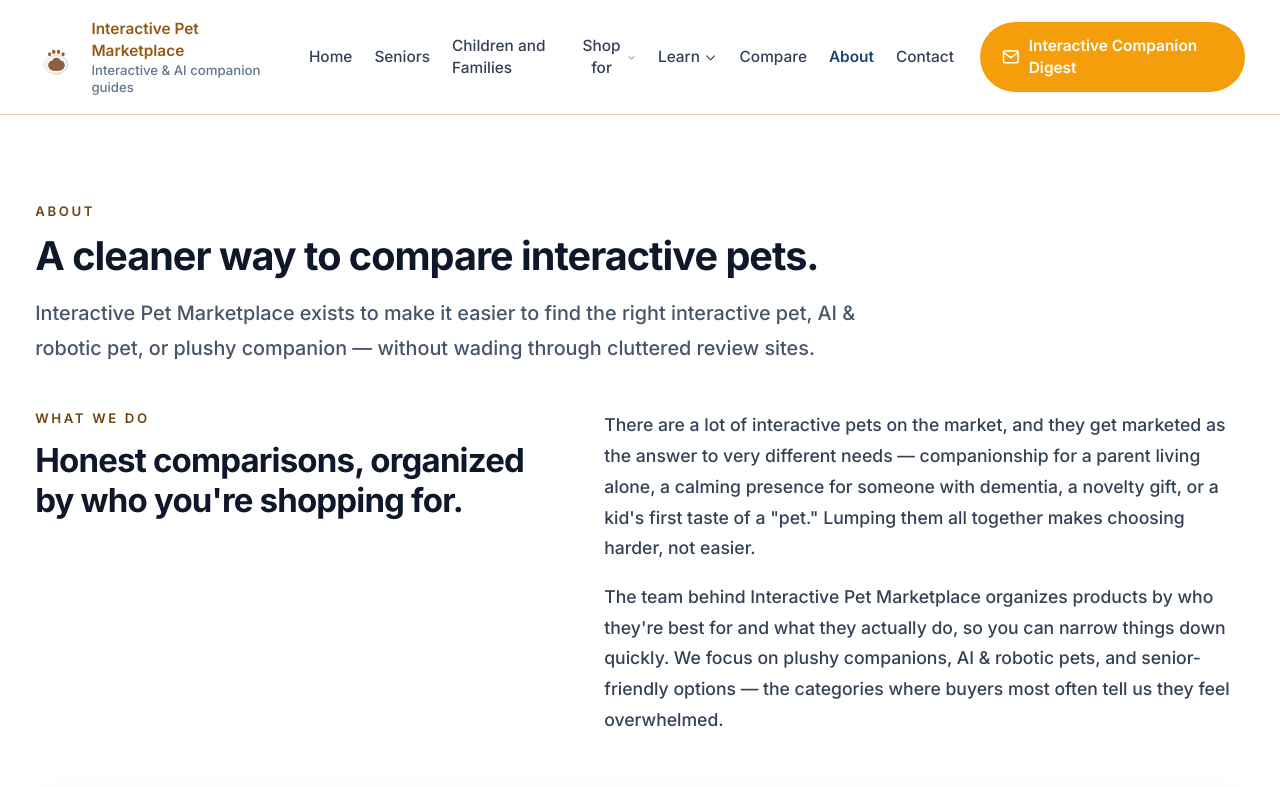
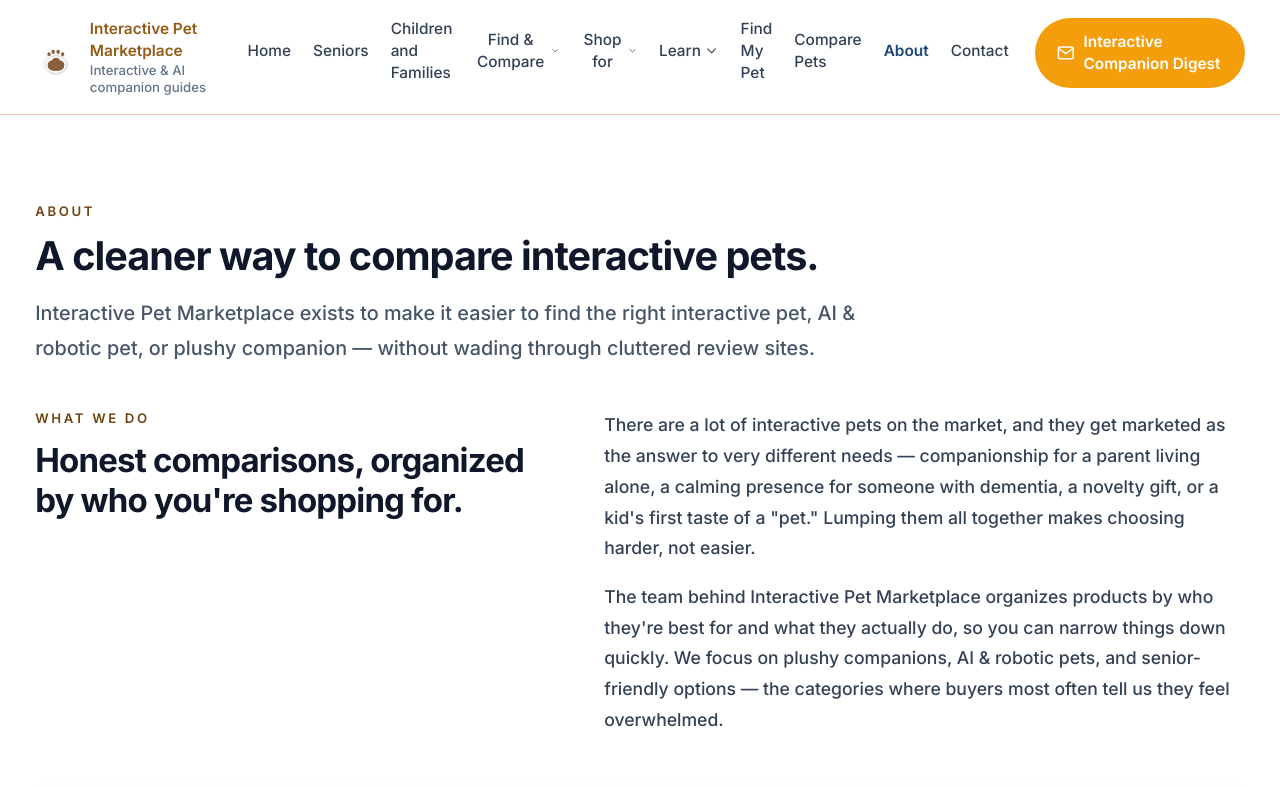
Before and after one commit to timsthomasson-cpu/Interactive-Pet-Marketplace, a Next.js app: page /about in a window 1280 px wide. Shown: the top 787 px of the page. Built offline with nearby package versions, Linux system fonts and the light colour scheme.

Commit message:
Warm golden redesign, product images, layout cleanup

```diff
--- a/app/find-your-pet/page.tsx
+++ b/app/find-your-pet/page.tsx
@@ -1,3 +1,4 @@
+import { PageShell } from "@/components/layout";
 import { PetWizard } from "@/components/pet-wizard";
 
 export const metadata = {
@@ -6,5 +7,9 @@ export const metadata = {
 };
 
 export default function FindYourPetPage() {
-  return <PetWizard />;
+  return (
+    <PageShell>
+      <PetWizard />
+    </PageShell>
+  );
 }
--- a/components/homepage-sections.tsx
+++ b/components/homepage-sections.tsx
@@ -204,7 +204,7 @@ export function HomepageHero() {
             <div className="mt-7 flex flex-col gap-4">
               {/* Shop Our Top Picks — same size, outlined style */}
               <Link
-                href="#"
+                href="/all-best-for-rankings"
                 className="inline-flex w-full lg:w-[500px] min-h-[60px] lg:h-[120px] shrink-0 items-center gap-3 lg:gap-5 rounded-xl border-2 border-trust-500 bg-white px-5 lg:px-8 py-4 lg:py-0 text-2xl lg:text-4xl font-bold text-trust-500 shadow-soft transition hover:-translate-y-0.5 hover:bg-trust-50"
               >
                 <svg viewBox="0 0 24 24" fill="currentColor" stroke="none" className="h-8 w-8 lg:h-12 lg:w-12 shrink-0">
--- a/components/layout.tsx
+++ b/components/layout.tsx
@@ -15,7 +15,8 @@ const shopForNav = [
   { href:"/premium-picks", label:"Premium Picks" }
 ];
 const tailNav = [
-  { href:"/compare", label:"Compare" },
+  { href:"/find-your-pet", label:"Find My Pet" },
+  { href:"/compare", label:"Compare Pets" },
   { href:"/about", label:"About" },
   { href:"/contact", label:"Contact" }
 ];
@@ -155,6 +156,69 @@ function LearnDropdown() {
   );
 }
 
+
+const findCompareNav = [
+  { href: "/find-your-pet", label: "Find My Pet" },
+  { href: "/compare",       label: "Compare Pets" },
+];
+
+function FindCompareDropdown() {
+  const [open, setOpen] = useState(false);
+  const ref = useRef<HTMLDivElement>(null);
+  const pathname = usePathname();
+  const containsActive = findCompareNav.some((item) => pathname.startsWith(item.href));
+
+  useEffect(() => {
+    function handleClickOutside(event: MouseEvent) {
+      if (ref.current && !ref.current.contains(event.target as Node)) setOpen(false);
+    }
+    function handleEscape(event: KeyboardEvent) {
+      if (event.key === "Escape") setOpen(false);
+    }
+    if (open) {
+      document.addEventListener("mousedown", handleClickOutside);
+      document.addEventListener("keydown", handleEscape);
+    }
+    return () => {
+      document.removeEventListener("mousedown", handleClickOutside);
+      document.removeEventListener("keydown", handleEscape);
+    };
+  }, [open]);
+
+  return (
+    <div ref={ref} className="relative">
+      <button onClick={() => setOpen(!open)} aria-expanded={open} aria-haspopup="true"
+        className={`flex items-center gap-1 text-sm transition hover:text-brand-700 ${
+          containsActive ? "font-semibold text-trust-700" : "font-medium text-slate-700"
+        }`}>
+        Find &amp; Compare
+        <svg className={`h-3 w-3 transition-transform ${open ? "rotate-180" : ""}`} fill="none" stroke="currentColor" viewBox="0 0 24 24">
+          <path strokeLinecap="round" strokeLinejoin="round" strokeWidth="2" d="M19 9l-7 7-7-7" />
+        </svg>
+      </button>
+      {open && (
+        <div className="absolute left-1/2 top-full z-50 mt-2 w-48 -translate-x-1/2">
+          <div className="rounded-xl border border-slate-200 bg-white py-2 shadow-soft">
+            {findCompareNav.map((item) => {
+              const active = pathname === item.href;
+              return (
+                <Link key={item.href} href={item.href} onClick={() => setOpen(false)}
+                  aria-current={active ? "page" : undefined}
+                  className={`block px-4 py-2 text-sm ${
+                    active ? "bg-trust-50 font-semibold text-trust-700"
+                           : "text-slate-700 hover:bg-trust-50 hover:text-trust-700"
+                  }`}>
+                  {item.label}
+                </Link>
+              );
+            })}
+          </div>
+        </div>
+      )}
+    </div>
+  );
+}
+
 export function SiteHeader() {
   const allMobileNav = [
     { href:"/", label:"Home" },
@@ -193,7 +257,7 @@ export function SiteHeader() {
 
   return (
     <header ref={headerRef} className="sticky top-0 z-40 border-b border-coral-200 bg-white/95 backdrop-blur">
-      <div className="container-shell flex items-center justify-between gap-6 py-4">
+      <div className="container-shell flex items-start justify-between gap-6 py-4">
         <Link href="/" className="flex items-center gap-3">
           <img src="/logo-mark.svg" alt="" width="44" height="44" className="h-11 w-11" />
           <div>
@@ -217,6 +281,7 @@ export function SiteHeader() {
               </Link>
             );
           })}
+          <FindCompareDropdown />
           <ShopForDropdown />
           <LearnDropdown />
           {tailNav.map((item) => {
--- a/components/pet-wizard.tsx
+++ b/components/pet-wizard.tsx
@@ -226,7 +226,7 @@ export function PetWizard() {
   const bfLink  = useMemo(() => current === "results" ? bestForLink(s) : null, [current, s]);
 
   return (
-    <div className="min-h-screen bg-slate-50">
+    <div className="bg-slate-50">
       {/* Header */}
       <div className="bg-white border-b border-slate-100 px-4 py-4 sm:px-6">
         <div className="mx-auto max-w-2xl flex items-center justify-between">
```
Also changed, not shown: 1 other file (tests, documents, lock files or other folders).
